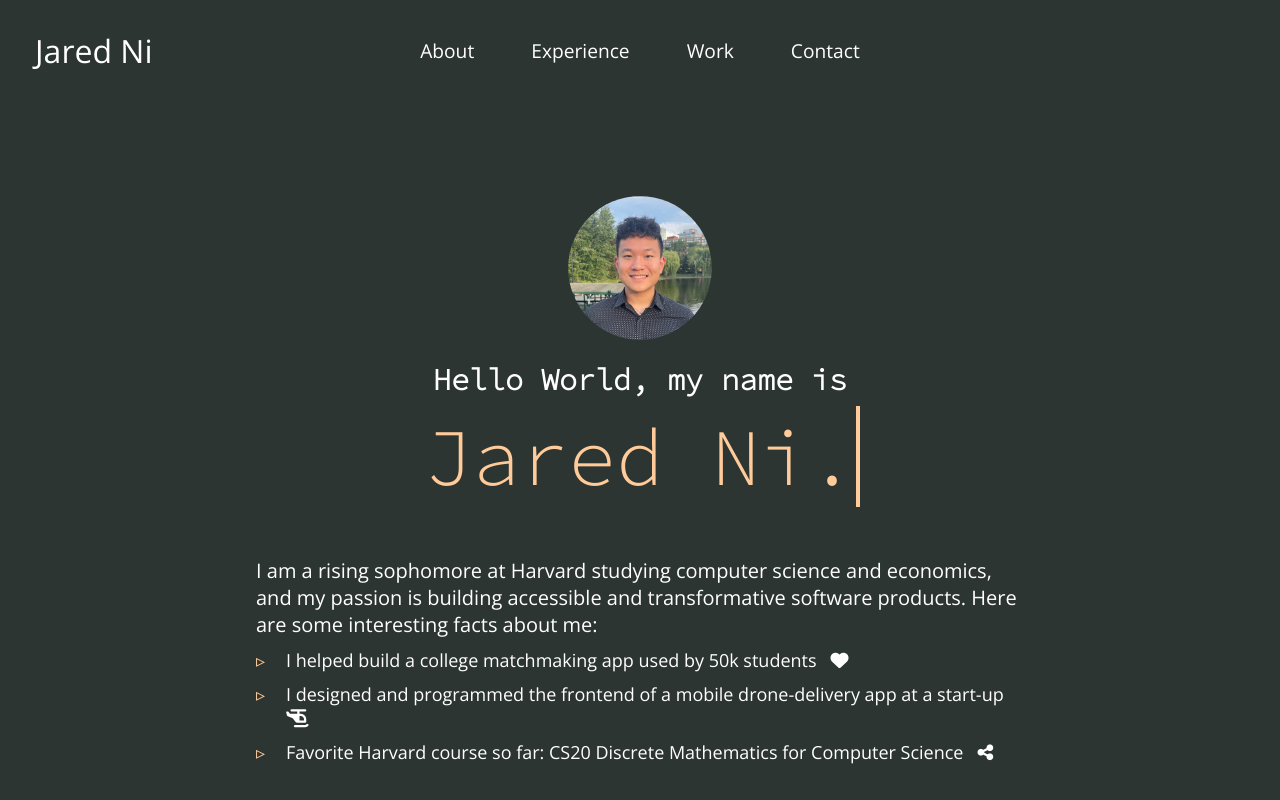
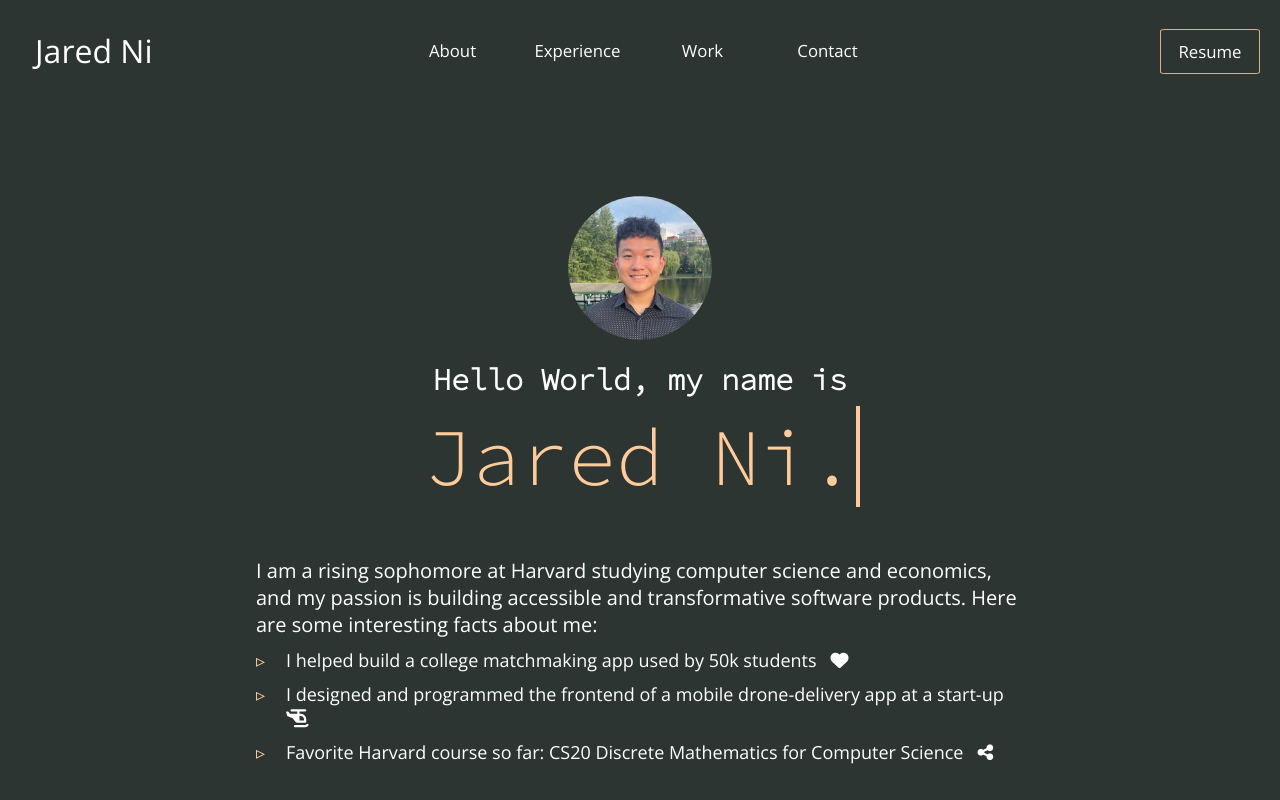
Before and after one commit to jared-ni/personal-website, a React (Create React App) app: page / in a window 1280 px wide. Shown: the top 800 px of the page. Built offline with nearby package versions, Linux system fonts and the light colour scheme.

Commit message:
added resume button

```diff
--- a/src/components/Navbar.css
+++ b/src/components/Navbar.css
@@ -21,15 +21,7 @@
     transition: all 0.2s;
     transform: translateY(-100%);
   }
-/*
-  @keyframes intro-nav {
-    0% {
-      font-opacity: 0;
-    }
-    100% {
-      opacity: 1;
-    }
-  } */
+
   .navbar-logo {
     color: #fff;
     justify-self: start;
@@ -40,7 +32,7 @@
     position: absolute;
     padding: 15px;
     display: relative;
-    /* flex-direction: row; */
+    flex-direction: row;
   }
 
   .hidden-arrow {
@@ -67,7 +59,7 @@
   .navbar-logo::before {
     content: '';
     position: absolute;
-    bottom: 0;
+    top: 0;
     left: 0;
     width: 100%;
     height: 100%;
@@ -111,24 +103,55 @@
 
   /* Boxes for the top bar grids */
   .nav-item {
-    padding: 10px;
-    height: 100px;
+    margin: auto;
+    width: 120px;
+    display: table;
+    text-align: center;
+    flex-direction: column;
+    justify-content: center;
+    align-content: center;
+  }
+
+  .nav-resume {
+    position: absolute;
+    border: 0.5px solid #D9B08C;
+    border-radius: 5%;
+    right: 0;
+    margin-right: 20px;
+    width: 100px;
+    background-color: #2c3531;
+  }
+  .resume-link {
+    color: #fff;
+    display: flex;
+    flex-direction: row;
+    justify-content: center;
+    align-content: center;
+    text-decoration: none;
+    padding: 10px 10px;
+    height: 100%;
+    font-size: 1.05rem;
+    position: relative;
+  }
+  .resume-link:hover {
+    color: #ffcb9a;
+    /* transform: scale(1,1); */
   }
 
   .nav-links {
     color: #fff;
     display: flex;
-    align-items: center;
+    flex-direction: column;
+    justify-content: center;
+    align-content: center;
     text-decoration: none;
-    padding: 0.5rem 1rem;
-    height: 100%;
-    font-size: 1.2rem;
+    padding: 10px 10px;
+    font-size: 1.05rem;
     position: relative;
   }
   .nav-links::before {
     content: '';
     position: absolute;
-    bottom: 0;
     left: 0;
     width: 100%;
     height: 100%;
@@ -170,37 +193,65 @@
       height: 0px;
       top: 100px;
       opacity: 0;
-      transition: all 0.2s ease-out;
     }
-
     .nav-menu.active {
       top: 100px;
+      padding-top: 20px;
       display: inline;
       background: #D9B08C;
       opacity: 0.9;
-      height: 400px;
+      height: 380px;
       transition-property: height;
-      transition: 0.1s ease;
+      transition: 0.15s ease;
       margin-bottom: 400px;
+    }
+    .nav-item {
+      height: 70px;
     }
     .nav-links {
       display: none;
-    }
-    .nav-links.active {
-      display: none;
       text-align: center;
-      font-size: 1.5rem;
+      font-size: 1.2rem;
       padding: 0.2vh;
       width: 100%;
-      display: flex;
       align-items: center;
       justify-content: center;
       color: #2c3531;
     }
+    .nav-links.active {
+      display: flex;
+    }
+    .nav-resume {
+      border: 2px solid #2c3531;
+      background-color: #D9B08C;
+      position: relative;
+      margin: auto;
+      width: 100px;
+      height: 50px;
+      display: table;
+      text-align: center;
+      flex-direction: column;
+      justify-content: center;
+      align-content: center;
+      opacity: 0;
+    }
+    .nav-resume.active {
+      opacity: 1;
+      transition: all 1s;
+    }
+    .resume-link {
+      color: #2c3531;
+      display: none;
+    }
+    .resume-link.active {
+      display: flex;
+    }
+    .resume-link:hover {
+      color: #fff;
+    }
 
     .nav-links:hover {
       color: #fff;
-      font-size: 1.7rem;
     }
     .nav-links::before {
       border-top: 1px solid #fff;
--- a/src/components/Navbar.js
+++ b/src/components/Navbar.js
@@ -1,6 +1,7 @@
 import React, {useEffect, useState} from 'react'
 import { HashLink } from 'react-router-hash-link';
 import './Navbar.css';
+import Resume from "../resume.pdf";
 
 
 function Navbar() {
@@ -68,7 +69,14 @@ function Navbar() {
                             Contact
                         </HashLink>
                     </li>
+                    <div className={click ? "nav-item nav-resume active" : "nav-resume"}>
+                        <a className={click ? "resume-link active" : "resume-link"} href={Resume} download="Jared_Ni_Resume">
+                            Resume
+                        </a>
+                    </div>
                 </ul>
+
+
             </nav>
         </>
     );
```
Also changed, not shown: 1 other file (tests, documents, lock files or other folders).
